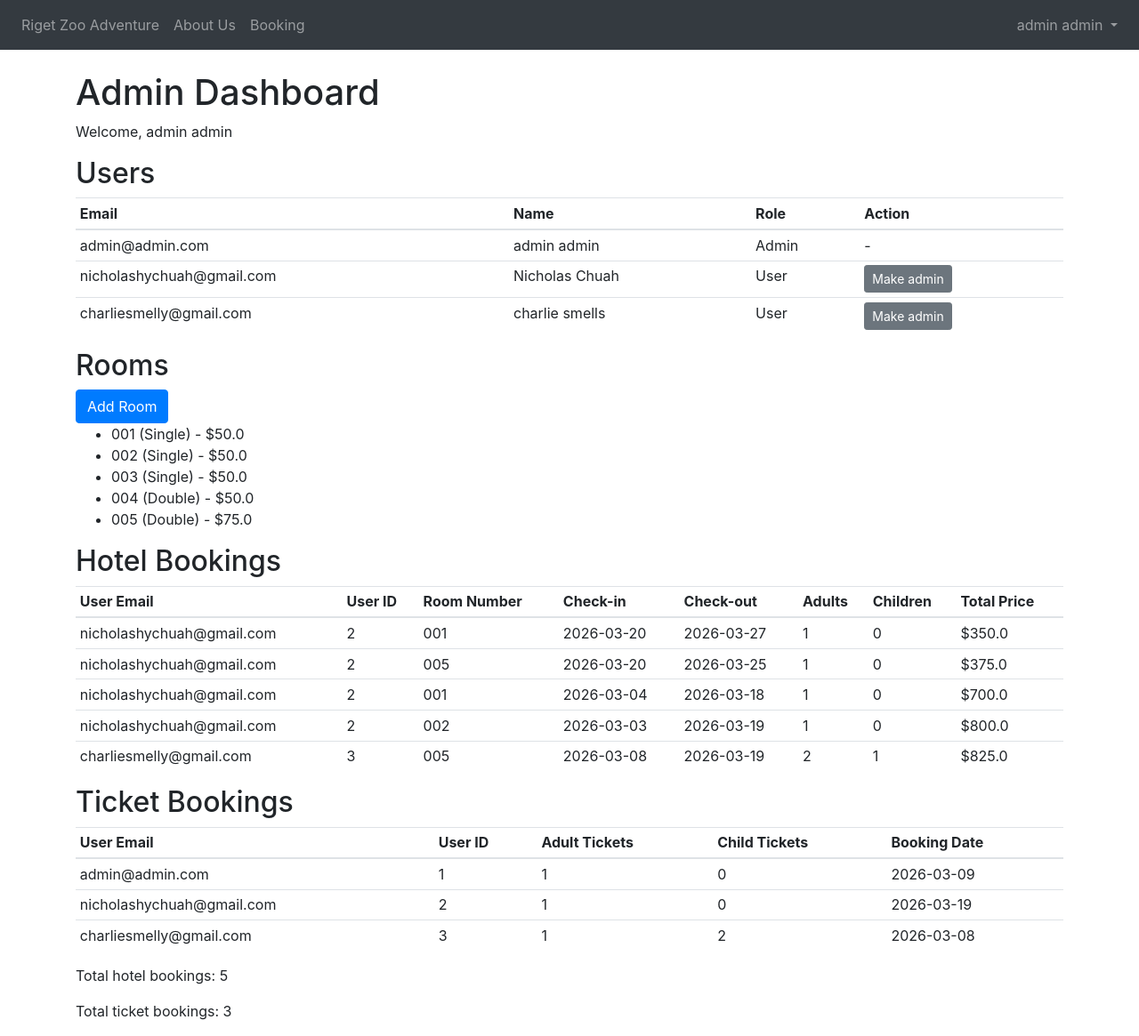
After one commit to Nickolatte/new-mock, a Flask app: page /admin in a window 1280 px wide. The commit adds this page. Shown: the whole page at 89% size. Run offline with Flask 3, Linux system fonts and the light colour scheme; a user stored in the database is signed in; some libraries are stand-ins or nearby versions.

Commit message:
ver 5
added admin, booking log, adding history

```diff
--- a/website/__init__.py
+++ b/website/__init__.py
@@ -1,11 +1,10 @@
 from flask import Flask
 from flask_sqlalchemy import SQLAlchemy
 from os import path
-from flask_login import LoginManager
+from flask_login import LoginManager, current_user
 
 db = SQLAlchemy()
 DB_NAME = "database.db"
-
 
 def create_app():
     app = Flask(__name__)
@@ -20,7 +19,6 @@ def create_app():
     with app.app_context():
         db.create_all()
 
-
     login_manager = LoginManager()
     login_manager.login_view = 'views.login'
     login_manager.init_app(app)
@@ -29,8 +27,11 @@ def create_app():
     def load_user(user_id):
         return User.query.get(int(user_id))
 
+    @app.context_processor
+    def inject_user():
+        return dict(user=current_user)
+
     return app
-
 
 def create_database(app):
     if not path.exists('website/' + DB_NAME):
--- /dev/null
+++ b/website/templates/admin.html
@@ -0,0 +1,106 @@
+{% extends "base.html" %} {% block title %}Admin Dashboard{% endblock %} {%
+block content %}
+<h1>Admin Dashboard</h1>
+<p>Welcome, {{ user.first_name }} {{ user.last_name }}</p>
+
+<h2>Users</h2>
+<table class="table table-sm">
+  <thead>
+    <tr>
+      <th>Email</th>
+      <th>Name</th>
+      <th>Role</th>
+      <th>Action</th>
+    </tr>
+  </thead>
+  <tbody>
+    {% for u in users %}
+    <tr>
+      <td>{{ u.email }}</td>
+      <td>{{ u.first_name }} {{ u.last_name }}</td>
+      <td>{% if u.is_admin %}Admin{% else %}User{% endif %}</td>
+      <td>
+        {% if u.id != user.id %}
+        <form
+          method="post"
+          action="{{ url_for('views.toggle_admin', user_id=u.id) }}"
+        >
+          <button type="submit" class="btn btn-sm btn-secondary">
+            {% if u.is_admin %}Revoke admin{% else %}Make admin{% endif %}
+          </button>
+        </form>
+        {% else %}-{% endif %}
+      </td>
+    </tr>
+    {% endfor %}
+  </tbody>
+</table>
+
+<h2>Rooms</h2>
+<a class="btn btn-primary" href="{{ url_for('views.add_room') }}">Add Room</a>
+<ul>
+  {% for r in rooms %}
+  <li>{{ r.room_number }} ({{ r.room_type }}) - ${{ r.price_per_night }}</li>
+  {% endfor %}
+</ul>
+
+<h2>Hotel Bookings</h2>
+<table class="table table-sm">
+  <thead>
+    <tr>
+      <th>User Email</th>
+      <th>User ID</th>
+      <th>Room Number</th>
+      <th>Check-in</th>
+      <th>Check-out</th>
+      <th>Adults</th>
+      <th>Children</th>
+      <th>Total Price</th>
+    </tr>
+  </thead>
+  <tbody>
+    {% for hb in hotel_bookings %}
+    <tr>
+      <td>{{ hb.user.email }}</td>
+      <td>{{ hb.user.id }}</td>
+      <td>{{ hb.room.room_number }}</td>
+      <td>{{ hb.checkin }}</td>
+      <td>{{ hb.checkout }}</td>
+      <td>{{ hb.adults }}</td>
+      <td>{{ hb.children }}</td>
+      <td>
+        ${{ hb.room.price_per_night * ((hb.checkout - hb.checkin).days) }}
+      </td>
+    </tr>
+    {% endfor %}
+  </tbody>
+</table>
+
+<h2>Ticket Bookings</h2>
+<table class="table table-sm">
+  <thead>
+    <tr>
+      <th>User Email</th>
+      <th>User ID</th>
+      <th>Adult Tickets</th>
+      <th>Child Tickets</th>
+      <th>Booking Date</th>
+    </tr>
+  </thead>
+  <tbody>
+    {% for tb in bookings %}
+    <tr>
+      <td>{{ tb.user.email }}</td>
+      <td>{{ tb.user.id }}</td>
+      <td>{{ tb.adultticket }}</td>
+      <td>{{ tb.childticket }}</td>
+      <td>{{ tb.bookingdate }}</td>
+    </tr>
+    {% endfor %}
+  </tbody>
+</table>
+
+<p>Total hotel bookings: {{ hotel_bookings|length }}</p>
+<p>Total ticket bookings: {{ bookings|length }}</p>
+
+{% endblock %}
--- a/website/templates/base.html
+++ b/website/templates/base.html
@@ -61,8 +61,11 @@
 
               {% endif %}
 
-              <a class="dropdown-item" href="/bookedtickets">Booked Tickets</a>
+              <a class="dropdown-item" href="/my-bookings">My Bookings</a>
               <a class="dropdown-item" href="/usersettings">Settings</a>
+              {% if user.is_admin %}
+              <a class="dropdown-item" href="/admin">Admin</a>
+              {% endif %}
               <a class="dropdown-item" href="/logout" style="color: red;">Logout</a>
             </div>
           </div>
--- a/website/templates/booktedtickets.html
+++ /dev/null
@@ -1,6 +0,0 @@
-{% extends "base.html" %} {% block title %}Booking{% endblock %} {% block content
-%}
-
-
-
-{% endblock %}
--- a/website/views.py
+++ b/website/views.py
@@ -3,6 +3,9 @@ from .models import User
 from werkzeug.security import generate_password_hash, check_password_hash
 from . import db
 from flask_login import login_user, login_required, logout_user, current_user
+
+
+
 
 views = Blueprint('views', __name__)
 
@@ -48,7 +51,7 @@ def logout():
 @views.route('/signup', methods=['GET', 'POST'])
 def signup():
     if request.method == 'POST':
-        email= request.form.get('email')
+        email = request.form.get('email')
         firstName = request.form.get('firstName')
         lastName = request.form.get('lastName')
         password1 = request.form.get('password1')
@@ -68,11 +71,26 @@ def signup():
         elif len(password1) < 7:
             flash('Password must be at least 7 characters.', category='error')
         else:
-            new_user = User(email=email, first_name=firstName, last_name=lastName, password=generate_password_hash(
-                password1, method='pbkdf2:sha256'))
+
+            is_admin = False
+            if User.query.count() == 0:
+                is_admin = True
+
+            new_user = User(
+                email=email,
+                first_name=firstName,
+                last_name=lastName,
+                password=generate_password_hash(password1, method='pbkdf2:sha256'),
+                is_admin=is_admin
+            )
             db.session.add(new_user)
             db.session.commit()
-            flash('Account created! Please log in.', category='success')
+
+            if is_admin:
+                flash('First account created as admin! Please log in.', category='success')
+            else:
+                flash('Account created! Please log in.', category='success')
+
             return redirect(url_for('views.login'))
 
     return render_template('signup.html', user=current_user)
@@ -114,6 +132,199 @@ def booking():
 @views.route('/hotelbooking', methods=['GET', 'POST'])
 @login_required
 def hotelbooking():
-     if request.method == 'POST':
+    if request.method == 'POST':
+        from datetime import datetime
 
-        return render_template('hotelbooking.html', user=current_user)
+        checkin_str = request.form.get('checkin')
+        checkout_str = request.form.get('checkout')
+        adults = request.form.get('adulthotelticket', type=int)
+        children = request.form.get('childrenthotelticket', type=int)
+
+
+        checkin = datetime.strptime(checkin_str, '%Y-%m-%d').date()
+        checkout = datetime.strptime(checkout_str, '%Y-%m-%d').date()
+
+        if checkout <= checkin:
+            flash("Checkout must be after checkin.", "error")
+            return redirect(url_for('views.hotelbooking'))
+
+
+        from .models import Room, HotelBooking
+
+        suitable_rooms = Room.query.filter(
+            Room.max_adults >= adults,
+            Room.max_children >= children
+        ).all()
+
+
+        available_rooms = []
+        for room in suitable_rooms:
+            overlapping = HotelBooking.query.filter(
+                HotelBooking.room_id == room.id,
+                HotelBooking.checkout > checkin,
+                HotelBooking.checkin < checkout
+            ).first()
+
+            if not overlapping:
+                available_rooms.append(room)
+
+        return render_template(
+            'available_rooms.html',
+            rooms=available_rooms,
+            checkin=checkin,
+            checkout=checkout,
+            adults=adults,
+            children=children
+        )
+
+    return render_template('hotelbooking.html', user=current_user)
+
+
+
+@views.route('/confirm-booking/<int:room_id>', methods=['POST'])
+@login_required
+def confirm_booking(room_id):
+    from datetime import datetime
+    from .models import HotelBooking, Room
+
+    checkin = datetime.strptime(request.form.get('checkin'), '%Y-%m-%d').date()
+    checkout = datetime.strptime(request.form.get('checkout'), '%Y-%m-%d').date()
+    adults = int(request.form.get('adults'))
+    children = int(request.form.get('children'))
+
+    room = Room.query.get_or_404(room_id)
+
+
+    overlapping = HotelBooking.query.filter(
+        HotelBooking.room_id == room.id,
+        HotelBooking.checkout > checkin,
+        HotelBooking.checkin < checkout
+    ).first()
+
+    if overlapping:
+        flash("Sorry, this room was just booked.", "error")
+        return redirect(url_for('views.hotelbooking'))
+
+    new_booking = HotelBooking(
+        checkin=checkin,
+        checkout=checkout,
+        adults=adults,
+        children=children,
+        room_id=room.id,
+        user_id=current_user.id
+    )
+
+    db.session.add(new_booking)
+    db.session.commit()
+
+    flash("Room booked successfully!", "success")
+    return redirect(url_for('views.home'))
+
+
+@views.route('/add-room', methods=['GET', 'POST'])
+@login_required
+def add_room():
+
+    if not current_user.is_admin:
+        flash('You are not authorized to view that page.', 'error')
+        return redirect(url_for('views.home'))
+
+    from .models import Room
+
+
+
+    if request.method == 'POST':
+
+        room_type = request.form.get('room_type')
+        room_number = request.form.get('room_number')
+        max_adults = request.form.get('max_adults', type=int)
+        max_children = request.form.get('max_children', type=int)
+        price = request.form.get('price', type=float)
+
+
+        if not room_number or not room_type:
+            flash("Room number and room type are required.", "error")
+            return redirect(url_for('views.add_room'))
+
+        if max_adults is None or max_adults <= 0:
+            flash("Max adults must be a positive number.", "error")
+            return redirect(url_for('views.add_room'))
+
+        if max_children is None or max_children < 0:
+            flash("Max children must be zero or a positive number.", "error")
+            return redirect(url_for('views.add_room'))
+
+        if price is None or price <= 0:
+            flash("Price per night must be a positive number.", "error")
+            return redirect(url_for('views.add_room'))
+
+        existing_room = Room.query.filter_by(room_number=room_number).first()
+        if existing_room:
+            flash("Room number already exists.", "error")
+            return redirect(url_for('views.add_room'))
+
+
+        new_room = Room(
+            room_number=room_number,
+            room_type=room_type,
+            max_adults=max_adults,
+            max_children=max_children,
+            price_per_night=price
+        )
+        db.session.add(new_room)
+        db.session.commit()
+
+        flash("Room added successfully!", "success")
+        return redirect(url_for('views.add_room'))
+
+
+    return render_template('add_room.html' , user=current_user )
+
+
+@views.route('/my-bookings')
+@login_required
+def my_bookings():
+    from .models import Booking, HotelBooking
+
+
+    ticket_bookings = Booking.query.filter_by(user_id=current_user.id).all()
+
+    hotel_bookings = HotelBooking.query.filter_by(user_id=current_user.id).all()
+
+    return render_template('my_bookings.html', ticket_bookings=ticket_bookings, hotel_bookings=hotel_bookings, user=current_user)
+
+
+#Admin functions
+
+@views.route('/admin')
+@login_required
+def admin():
+
+    if not current_user.is_admin:
+        flash('You are not authorized to view that page.', 'error')
+        return redirect(url_for('views.home'))
+
+    from .models import Booking, HotelBooking, Room
+
+    users = User.query.all()
+    bookings = Booking.query.all()
+    hotel_bookings = HotelBooking.query.all()
+    rooms = Room.query.all()
+
+    return render_template('admin.html', users=users, bookings=bookings,
+                           hotel_bookings=hotel_bookings, rooms=rooms,
+                           user=current_user)
+
+
+@views.route('/toggle-admin/<int:user_id>', methods=['POST'])
+@login_required
+def toggle_admin(user_id):
+    if not current_user.is_admin:
+        flash('Unauthorized', 'error')
+        return redirect(url_for('views.home'))
+
+    user = User.query.get_or_404(user_id)
+    user.is_admin = not user.is_admin
+    db.session.commit()
+    flash(f"{user.email} admin status changed.", "success")
+    return redirect(url_for('views.admin'))
```
Also changed, not shown: website/models.py (+23 -18 lines), website/templates/add_room.html (added, +39 -0 lines), website/templates/available_rooms.html (added, +28 -0 lines), website/templates/my_bookings.html (added, +58 -0 lines), README.md, instance/database.db.
